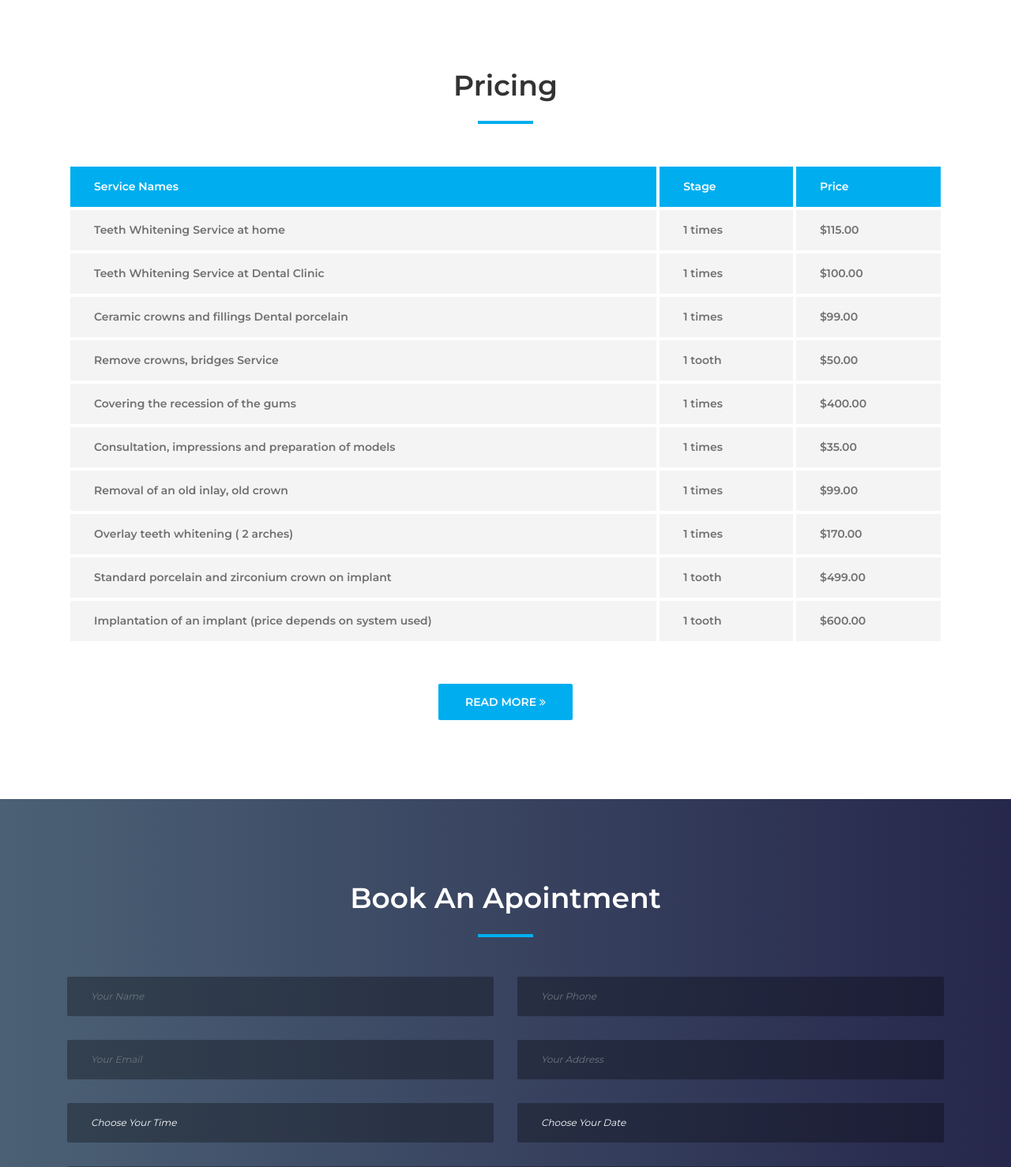
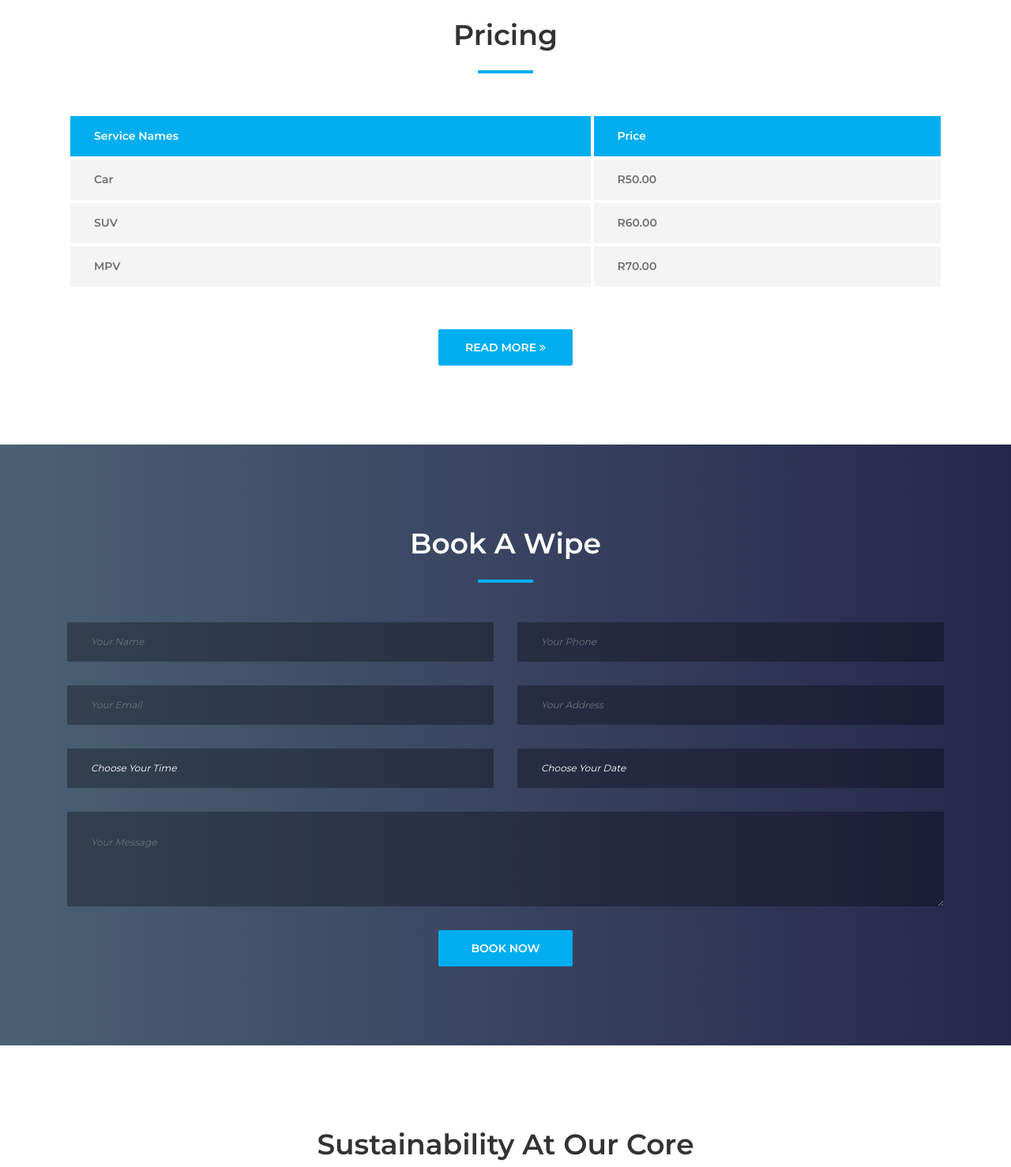
Before and after one commit to wipedsite/wipedDjango, a Django app: page / in a window 1280 px wide. Shown: the part 2568-4046 px from the top of the page at 79% size. Run offline with Django 3.2, Linux system fonts and the light colour scheme; some libraries are stand-ins or nearby versions; some web fonts are replaced.

Commit message:
homepage content work

```diff
--- a/website/templates/home.html
+++ b/website/templates/home.html
@@ -30,15 +30,14 @@
       </div>
 
       <!-- Single Welcome Slide -->
-      <div class="welcome-welcome-slide bg-img bg-gradient-overlay jarallax" style="background-image: url({% static 'website/img/bg-img/2.jpg' %});">
+      <div class="welcome-welcome-slide bg-img bg-gradient-overlay jarallax" style="background-image: url({% static 'website/img/bg-img/2.png' %});">
         <div class="container h-100">
           <div class="row h-100 align-items-center">
             <div class="col-12">
               <!-- Welcome Text -->
               <div class="welcome-text text-center">
-                <h2 data-animation="fadeInDown" data-delay="100ms">We Believe Everyone Should Have Easy Access To Great Dental Care</h2>
-                <p data-animation="fadeInDown" data-delay="300ms">As a leading industry innovator, Dento is opening up exciting new opportunities for dental professionals, investors, employees & suppliers. Contact us to find out what we have to
-                  offer you.</p>
+                <h2 data-animation="fadeInDown" data-delay="100ms"> Tight schedule preventing you from driving a clean car?</h2>
+                <p data-animation="fadeInDown" data-delay="300ms">We here to help you out with on-demand car care to transform your vehicle at home or at work! Contact us to find out what we have to offer you.</p>
                 <div class="welcome-btn-group">
                   <a href="#" class="btn dento-btn mx-2" data-animation="fadeInDown" data-delay="500ms">Get Started</a>
                   <a href="#" class="btn dento-btn mx-2 active" data-animation="fadeInDown" data-delay="700ms">Contact Us</a>
@@ -59,7 +58,7 @@
         <!-- About Us Thumbnail -->
         <div class="col-12 col-md-6">
           <div class="about-us-thumbnail mb-50">
-            <img src="{% static 'website/img/bg-img/15.jpg' %}" alt="">
+            <img src="{% static 'website/img/bg-img/15.png' %}" alt="">
           </div>
         </div>
         <!-- About Content -->
@@ -155,7 +154,7 @@
   <!-- Cool Facts Area End -->
 
   <!-- Dento Service Area Start -->
-  <section class="dento-service-area section-padding-100-0 bg-img bg-gradient-overlay jarallax clearfix" style="background-image: url({% static 'website/img/bg-img/13.jpg' %});">
+  <section class="dento-service-area section-padding-100-0 bg-img bg-gradient-overlay jarallax clearfix" style="background-image: url({% static 'website/img/bg-img/13.png' %});">
     <div class="container">
       <div class="row align-items-center">
         <!-- Service Content -->
@@ -163,7 +162,7 @@
           <div class="service-content mb-30">
             <!-- Section Heading -->
             <div class="section-heading white">
-              <h2>Our Services</h2>
+              <h2>Our Service:</h2>
               <div class="line"></div>
             </div>
 
@@ -172,7 +171,7 @@
               <div class="col-6 col-md-4">
                 <div class="single-service mb-70">
                   <img src="{% static 'website/img/core-img/s1.png' %}" alt="">
-                  <h6>Teeth Whitening</h6>
+                  <h6>Waterless</h6>
                 </div>
               </div>
 
@@ -180,7 +179,7 @@
               <div class="col-6 col-md-4">
                 <div class="single-service mb-70">
                   <img src="{% static 'website/img/core-img/s2.png' %}" alt="">
-                  <h6>Missing Teeth</h6>
+                  <h6>Technology Driven</h6>
                 </div>
               </div>
 
@@ -188,7 +187,7 @@
               <div class="col-6 col-md-4">
                 <div class="single-service mb-70">
                   <img src="{% static 'website/img/core-img/s3.png' %}" alt="">
-                  <h6>Teeth Whitening</h6>
+                  <h6>Sustainable</h6>
                 </div>
               </div>
 
@@ -196,7 +195,7 @@
               <div class="col-6 col-md-4">
                 <div class="single-service mb-70">
                   <img src="{% static 'website/img/core-img/s4.png' %}" alt="">
-                  <h6>Cosmetic Dentistry</h6>
+                  <h6>Money Back Gaurentee</h6>
                 </div>
               </div>
 
@@ -204,7 +203,7 @@
               <div class="col-6 col-md-4">
                 <div class="single-service mb-70">
                   <img src="{% static 'website/img/core-img/s5.png' %}" alt="">
-                  <h6>Examination</h6>
+                  <h6>Timeous</h6>
                 </div>
               </div>
 
@@ -212,7 +211,7 @@
               <div class="col-6 col-md-4">
                 <div class="single-service mb-70">
                   <img src="{% static 'website/img/core-img/s1.png' %}" alt="">
-                  <h6>Teeth Pain</h6>
+                  <h6>Affordable</h6>
                 </div>
               </div>
             </div>
@@ -250,60 +249,21 @@
               <thead>
                 <tr>
                   <th scope="col">Service Names</th>
-                  <th scope="col">Stage</th>
                   <th scope="col">Price</th>
                 </tr>
               </thead>
               <tbody>
                 <tr>
-                  <th scope="row">Teeth Whitening Service at home</th>
-                  <td>1 times</td>
-                  <td>$115.00</td>
+                  <th scope="row">Car</th>
+                  <td>R50.00</td>
                 </tr>
                 <tr>
-                  <th scope="row">Teeth Whitening Service at Dental Clinic</th>
-                  <td>1 times</td>
-                  <td>$100.00</td>
+                  <th scope="row">SUV</th>
+                  <td>R60.00</td>
                 </tr>
                 <tr>
-                  <th scope="row">Ceramic crowns and fillings Dental porcelain</th>
-                  <td>1 times</td>
-                  <td>$99.00</td>
-                </tr>
-                <tr>
-                  <th scope="row">Remove crowns, bridges Service</th>
-                  <td>1 tooth</td>
-                  <td>$50.00</td>
-                </tr>
-                <tr>
-                  <th scope="row">Covering the recession of the gums</th>
-                  <td>1 times</td>
-                  <td>$400.00</td>
-                </tr>
-                <tr>
-                  <th scope="row">Consultation, impressions and preparation of models</th>
-                  <td>1 times</td>
-                  <td>$35.00</td>
-                </tr>
-                <tr>
-                  <th scope="row">Removal of an old inlay, old crown</th>
-                  <td>1 times</td>
-                  <td>$99.00</td>
-                </tr>
-                <tr>
-                  <th scope="row">Overlay teeth whitening ( 2 arches)</th>
-                  <td>1 times</td>
-                  <td>$170.00</td>
-                </tr>
-                <tr>
-                  <th scope="row">Standard porcelain and zirconium crown on implant</th>
-                  <td>1 tooth</td>
-                  <td>$499.00</td>
-                </tr>
-                <tr>
-                  <th scope="row">Implantation of an implant (price depends on system used)</th>
-                  <td>1 tooth</td>
-                  <td>$600.00</td>
+                  <th scope="row">MPV</th>
+                  <td>R70.00</td>
                 </tr>
               </tbody>
             </table>
@@ -321,13 +281,13 @@
   <!-- Dento Pricing Table Area End -->
 
   <!-- Book An Appointment Area Start -->
-  <section class="book-an-oppointment-area section-padding-100 bg-img bg-gradient-overlay jarallax clearfix" style="background-image: url({% static 'website/img/bg-img/12.jpg' %});">
+  <section class="book-an-oppointment-area section-padding-100 bg-img bg-gradient-overlay jarallax clearfix" style="background-image: url({% static 'website/img/bg-img/12.png' %});">
     <div class="container">
       <div class="row">
         <!-- Section Heading -->
         <div class="col-12">
           <div class="section-heading text-center white">
-            <h2>Book An Apointment</h2>
+            <h2>Book A Wipe</h2>
             <div class="line"></div>
           </div>
         </div>
@@ -391,7 +351,7 @@
                   </div>
                 </div>
                 <div class="col-12 text-center">
-                  <button type="submit" class="btn dento-btn">Booking Now</button>
+                  <button type="submit" class="btn dento-btn">Book Now</button>
                 </div>
               </div>
             </form>
@@ -409,18 +369,18 @@
         <!-- Section Heading -->
         <div class="col-12">
           <div class="section-heading text-center">
-            <h2>Our Dentist</h2>
+            <h2>Sustainability At Our Core </h2>
             <div class="line"></div>
           </div>
         </div>
       </div>
 
       <div class="row">
-        <!-- Single Dentist Area -->
+        <!-- Single Value: Waterless Area -->
         <div class="col-12 col-sm-6 col-md-4">
           <div class="single-dentist-area mb-100">
             <img src="{% static 'website/img/bg-img/9.png' %}" alt="">
-            <!-- Dentist Content -->
+            <!-- Waterless Content -->
             <div class="dentist-content">
               <!-- Social Info -->
               <div class="dentist-social-info">
@@ -430,8 +390,8 @@
               </div>
               <!-- Dentist Info -->
               <div class="dentist-info bg-gradient-overlay">
-                <h5>Michael Barley</h5>
-                <p>Implant Expert</p>
+                <h5>Waterless</h5>
+                <p>Our Wipers Use Waterless Car Tech</p>
               </div>
             </div>
           </div>
```
Also changed, not shown: static/website/img/bg-img/12.jpg (deleted), static/website/img/bg-img/12.png (added), static/website/img/bg-img/13.jpg (deleted), static/website/img/bg-img/13.png (added), static/website/img/bg-img/15.jpg (deleted), static/website/img/bg-img/15.png (added), static/website/img/bg-img/2.jpg (deleted), static/website/img/bg-img/2.png (added), 1 other file.
